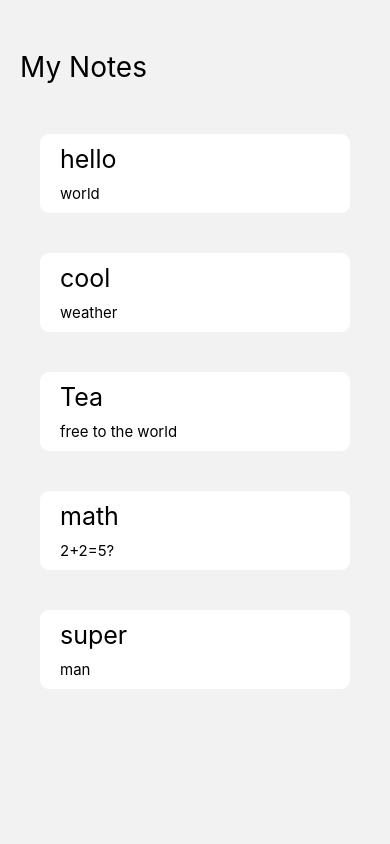
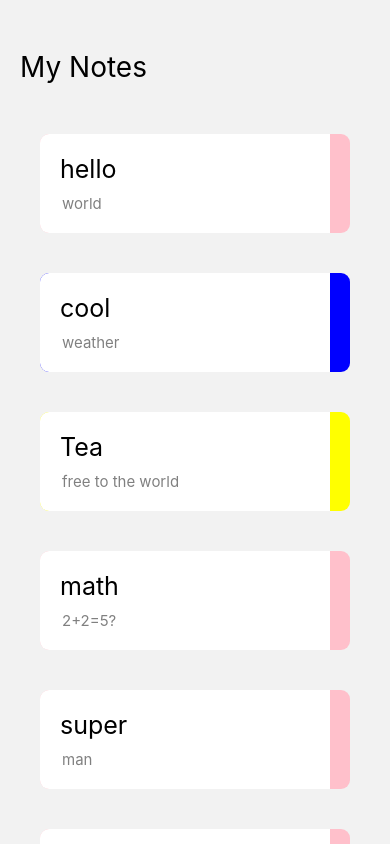
Before and after one commit to MyoThuKha/note-app, a React Native app: screen /Home in a window 390 px wide. Built offline with nearby package versions, Linux system fonts and the light colour scheme.

Commit message:
added colors/ need fix list

```diff
--- a/App.js
+++ b/App.js
@@ -5,12 +5,3 @@ import MainNavigation from "./routes/stack";
 export default function App() {
   return <MainNavigation></MainNavigation>;
 }
-
-const styles = StyleSheet.create({
-  container: {
-    flex: 1,
-    backgroundColor: "#fff",
-    alignItems: "center",
-    justifyContent: "center",
-  },
-});
--- a/routes/stack.js
+++ b/routes/stack.js
@@ -2,6 +2,7 @@ import { NavigationContainer } from "@react-navigation/native";
 import { createNativeStackNavigator } from "@react-navigation/native-stack";
 import HomePage from "../screens/home";
 import DetailPage from "../screens/detail";
+import { View } from "react-native";
 
 const Stack = createNativeStackNavigator();
 const MainNavigation = () => {
@@ -13,7 +14,7 @@ const MainNavigation = () => {
           headerShown: false,
         }}
       >
-        <Stack.Screen name="Home" component={HomePage} options={{}} />
+        <Stack.Screen name="Home" component={HomePage} />
         <Stack.Screen name="Detail" component={DetailPage} />
       </Stack.Navigator>
     </NavigationContainer>
--- a/screens/detail.jsx
+++ b/screens/detail.jsx
@@ -2,7 +2,7 @@ import { View } from "react-native";
 
 const DetailPage = () => {
   return (
-    <View>
+    <View style={{ flex: 1 }}>
       <Text></Text>
     </View>
   );
--- a/screens/home.jsx
+++ b/screens/home.jsx
@@ -6,40 +6,50 @@ import {
   StyleSheet,
 } from "react-native";
 import Card from "../shared/card";
+
 const dummyData = [
-  { title: "hello", body: "world", key: "1" },
-  { title: "cool", body: "weather", key: "2" },
-  { title: "Tea", body: "free to the world", key: "3" },
-  { title: "math", body: "2+2=5?", key: "4" },
-  { title: "super", body: "man", key: "5" },
+  { title: "hello", body: "world", color: "pink", key: "1" },
+  { title: "cool", body: "weather", color: "blue", key: "2" },
+  { title: "Tea", body: "free to the world", color: "yellow", key: "3" },
+  { title: "math", body: "2+2=5?", color: "pink", key: "4" },
+  { title: "super", body: "man", color: "pink", key: "5" },
+  { title: "super", body: "man2", color: "pink", key: "6" },
 ];
 const HomePage = () => {
   return (
-    <View>
+    <View style={styles.container}>
+      <View style={styles.content}>
         <Text style={styles.mainTitle}>My Notes</Text>
-      <View
-        style={{
-          flexDirection: "row",
-          justifyContent: "center",
-        }}
-      >
+        <View style={styles.list}>
           <FlatList
             data={dummyData}
             renderItem={({ item }) => (
               <TouchableOpacity>
-              <Card>
+                <Card cardColor={item.color}>
+                  <View>
                     <Text style={styles.title}>{item.title}</Text>
                     <Text style={styles.body}>{item.body}</Text>
+                  </View>
                 </Card>
               </TouchableOpacity>
             )}
           />
         </View>
       </View>
+    </View>
   );
 };
 
 const styles = StyleSheet.create({
+  container: {
+    flex: 1,
+  },
+  content: {
+    flex: 1,
+  },
+  list: {
+    flex: 1,
+  },
   mainTitle: {
     paddingTop: 50,
     marginHorizontal: 20,
@@ -51,7 +61,9 @@ const styles = StyleSheet.create({
     marginBottom: 10,
   },
   body: {
+    color: "grey",
     fontSize: 15,
+    paddingLeft: 2,
   },
 });
 
--- a/shared/card.jsx
+++ b/shared/card.jsx
@@ -1,17 +1,26 @@
 import { StyleSheet, View } from "react-native";
 
 const Card = (props) => {
-  return <View style={styles.container}>{props.children}</View>;
+  const col = props.cardColor;
+  return (
+    <View style={[styles.card, { backgroundColor: col }]}>
+      <View style={styles.container}>{props.children}</View>
+    </View>
+  );
 };
 
 const styles = StyleSheet.create({
-  container: {
+  card: {
     marginHorizontal: 40,
     marginVertical: 20,
-    padding: 10,
+    borderRadius: 9,
+  },
+  container: {
+    padding: 20,
+    marginRight: 20,
+    borderTopLeftRadius: 9,
+    borderBottomLeftRadius: 9,
     backgroundColor: "white",
-    borderRadius: 9,
-    paddingHorizontal: 20,
   },
 });
 
```
Lines whose indentation alone changed are shown as unchanged.
